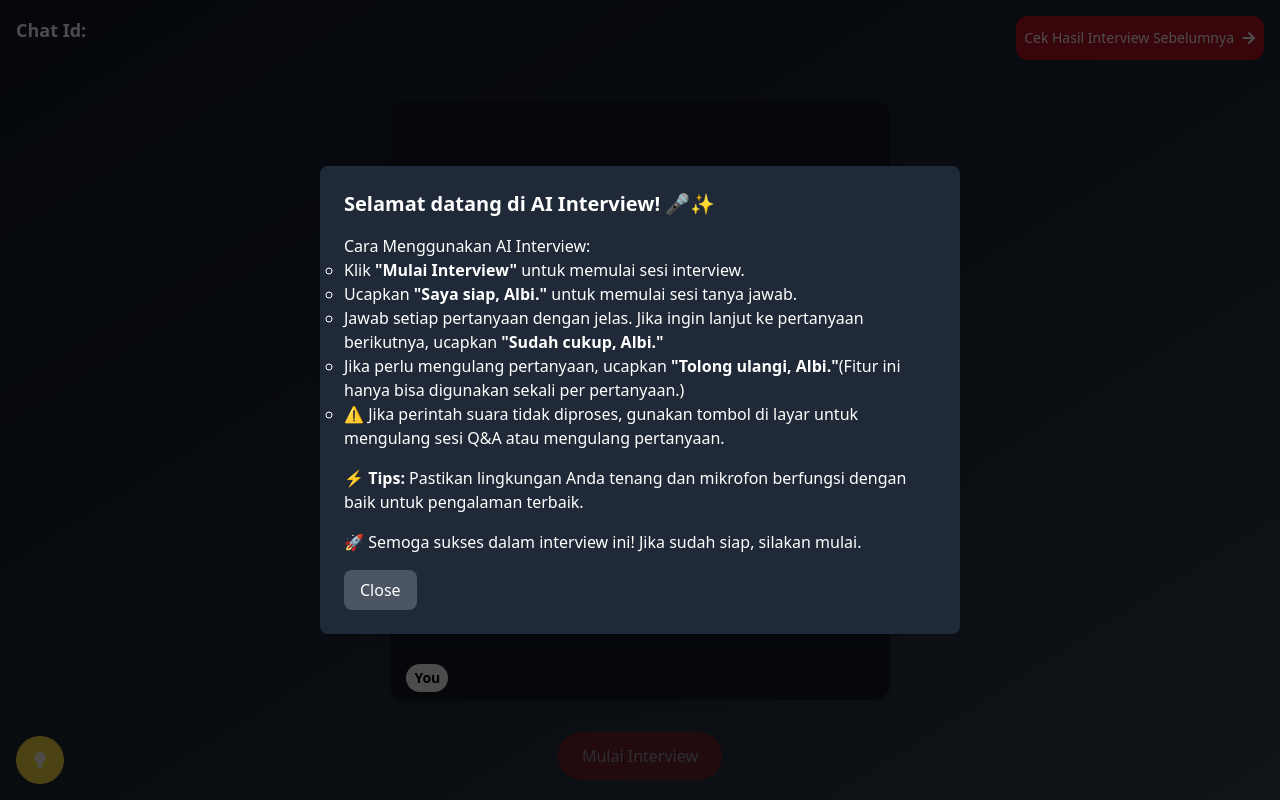
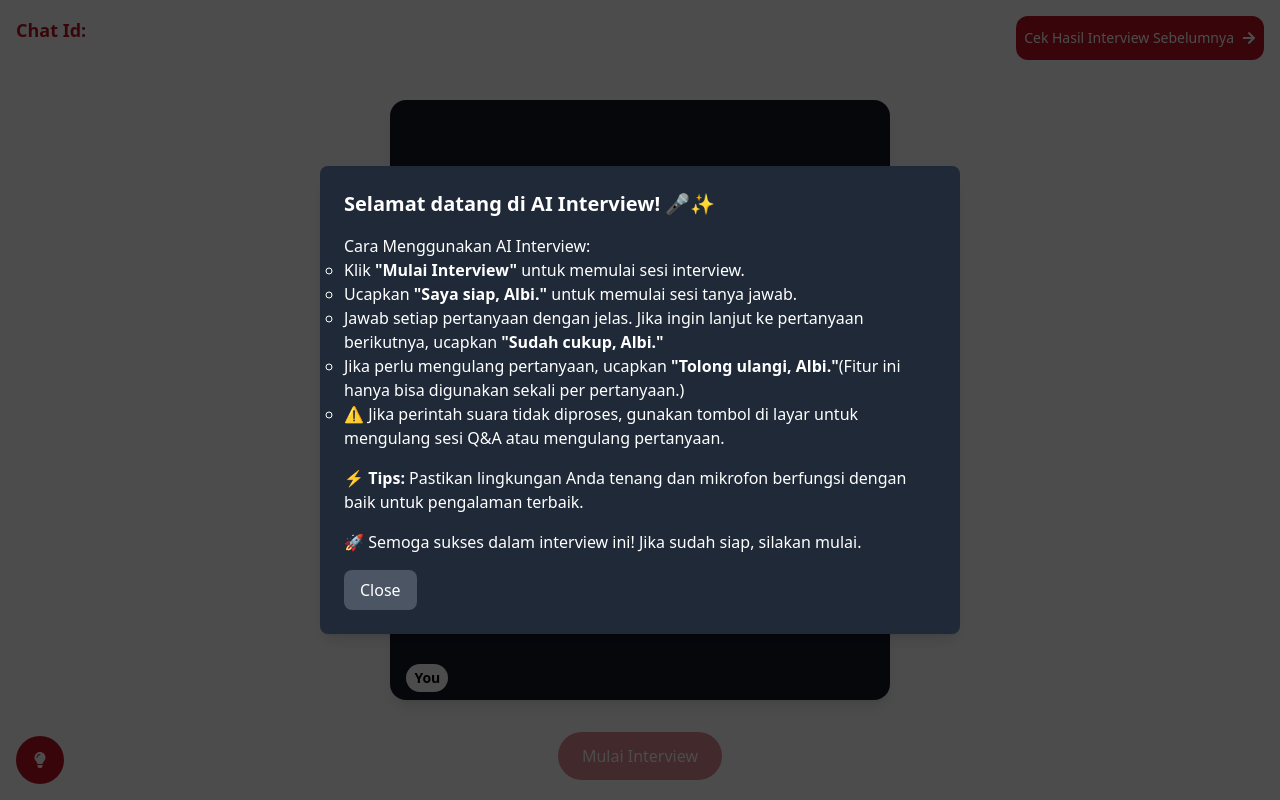
Before and after one commit to kopireng06/ai-interview-2, a React (Vite) app: page / in a window 1280 px wide. Built offline with nearby package versions, Linux system fonts and the light colour scheme; no server answers.

Commit message:
fix color

```diff
--- a/src/App.tsx
+++ b/src/App.tsx
@@ -25,11 +25,11 @@ function App() {
 
   return (
     <>
-      <div className='h-screen overflow-y-auto p-4 bg-gradient-to-br from-gray-900 via-gray-800 to-gray-700'>
+      <div className='h-screen overflow-y-auto p-4 bg-white'>
         <SnackbarProvider preventDuplicate anchorOrigin={{ vertical: 'bottom', horizontal: 'right' }} />
         <div className='flex justify-between mb-10'>
-          <p className='mb-4 text-lg font-semibold text-white'>
-            Chat Id: <span className='font-bold text-primary-default'>{data?.data?.chat_id}</span>
+          <p className='mb-4 text-lg font-semibold text-[#bb1724]'>
+            Chat Id: <span className='font-bold text-[#bb1724]'>{data?.data?.chat_id}</span>
           </p>
           <button
             onClick={() => {
@@ -58,7 +58,7 @@ function App() {
         )}
       </div>
       <div className='absolute bottom-0 left-0 p-4'>
-        <button className='hint relative flex items-center justify-center w-12 h-12 rounded-full bg-yellow-300 hover:bg-yellow-400 transition duration-300'>
+        <button className='hint relative flex items-center justify-center w-12 h-12 rounded-full bg-[#bb1724] hover:bg-[#bb1724] transition duration-300'>
           <FaLightbulb className='text-white' />
         </button>
         <div className='menu p-4 text-left absolute !w-[500px] z-[20] left-20 bottom-4 w-64 p-2 bg-white rounded-lg shadow-md opacity-0 transition-opacity duration-300'>
```
